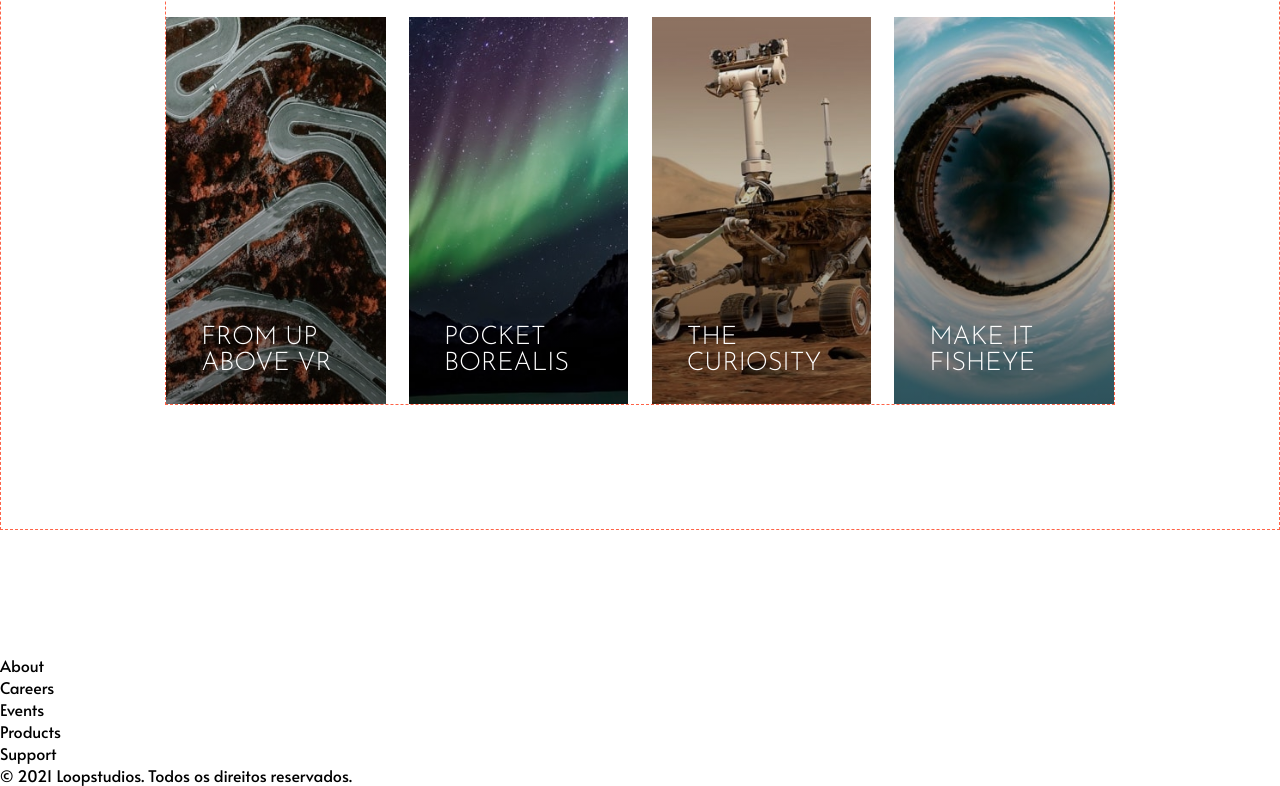
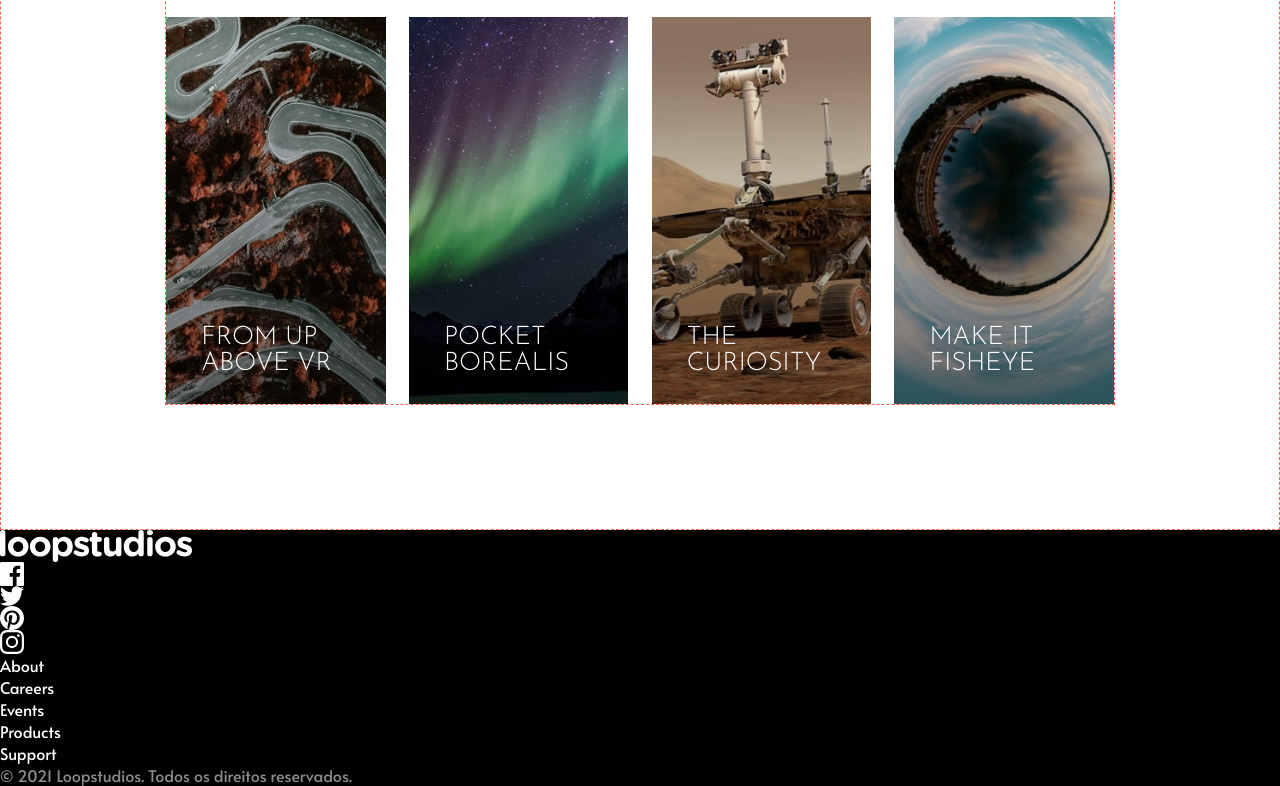
Before and after one commit to tascintra/loopstudios, a website built with Vite: page index.html in a window 1280 px wide. Shown: the part 2119-2905 px from the top of the page. Built offline with nearby package versions, Linux system fonts and the light colour scheme.

Commit message:
footer font color set

```diff
--- a/index.html
+++ b/index.html
@@ -199,7 +199,7 @@
           <li><a href="#support">Support</a></li>
         </ul>
       </nav>
-      <p>© 2021 Loopstudios. Todos os direitos reservados.</p>
+      <p class="disclaimer">© 2021 Loopstudios. Todos os direitos reservados.</p>
     </footer>
   </body>
 </html>
--- a/src/css/footer.css
+++ b/src/css/footer.css
@@ -0,0 +1,11 @@
+footer {
+  background: #000;
+}
+
+.menu-sec {
+  color: #fff;
+}
+
+.disclaimer {
+  color: var(--dark-gray);
+}
```
